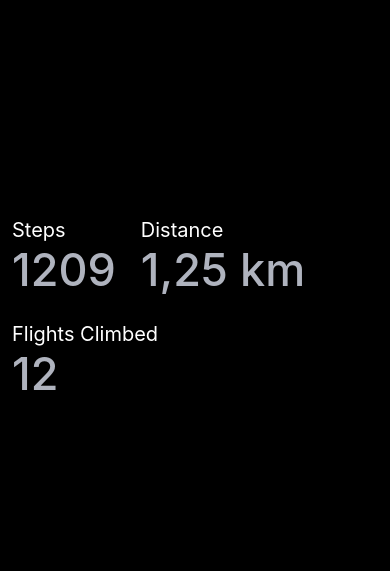
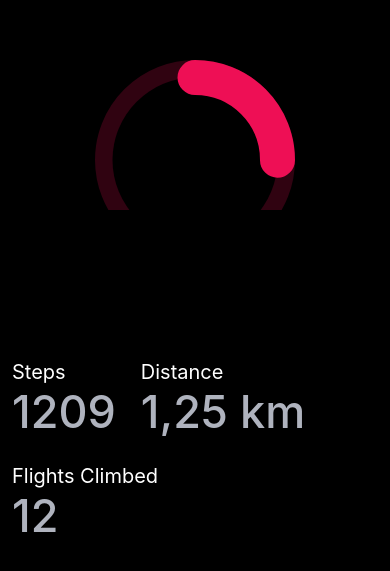
Before and after one commit to nirgluzman/React-Native-StepCounter, a React Native app: screen / in a window 390 px wide. Shown: the part 121-692 px from the top of the page. Built offline with nearby package versions, Linux system fonts and the light colour scheme.

Commit message:
add progress ring component

```diff
--- a/App.tsx
+++ b/App.tsx
@@ -1,12 +1,13 @@
 import { StatusBar } from 'expo-status-bar';
-import { StyleSheet, Text, View } from 'react-native';
+import { StyleSheet, View } from 'react-native';
 
 import { Value } from './src/components/Value';
+import { RingProgress } from './src/components/RingProgress';
 
 export default function App() {
   return (
     <View style={styles.container}>
-      <Text>Hello World!</Text>
+      <RingProgress progress={0.25} />
 
       <View style={styles.values}>
         <Value label='Steps' value='1209' />
@@ -32,5 +33,6 @@
     flexDirection: 'row',
     gap: 25, // sets the size of the gap (gutter) between rows and columns.
     flexWrap: 'wrap', // controls whether the flex items are forced onto one line or can wrap onto multiple lines.
+    marginTop: 100,
   },
 });
--- /dev/null
+++ b/src/components/RingProgress.tsx
@@ -0,0 +1,48 @@
+import { View } from 'react-native';
+import Svg, { Circle } from 'react-native-svg';
+
+type RingProgressProps = {
+  radius?: number;
+  strokeWidth?: number;
+  progress: number;
+};
+
+const color = '#EE0F55';
+
+export const RingProgress = ({ radius = 100, strokeWidth = 35, progress }: RingProgressProps) => {
+  const innerRadius = radius - strokeWidth / 2;
+  const circumference = 2 * Math.PI * innerRadius;
+  return (
+    <View
+      style={{
+        alignSelf: 'center',
+        width: radius * 2,
+        height: radius * 2,
+      }}>
+      <Svg>
+        {/* background */}
+        <Circle
+          r={innerRadius}
+          cx={radius}
+          cy={radius}
+          stroke={color}
+          strokeWidth={strokeWidth}
+          opacity={0.2}
+        />
+        {/* foreground */}
+        <Circle
+          r={innerRadius}
+          cx={radius}
+          cy={radius}
+          originX={radius}
+          originY={radius}
+          stroke={color}
+          strokeWidth={strokeWidth}
+          strokeDasharray={[circumference * progress, circumference]} // defines a pattern of dashes and gaps
+          strokeLinecap='round'
+          rotation='-90'
+        />
+      </Svg>
+    </View>
+  );
+};
```
